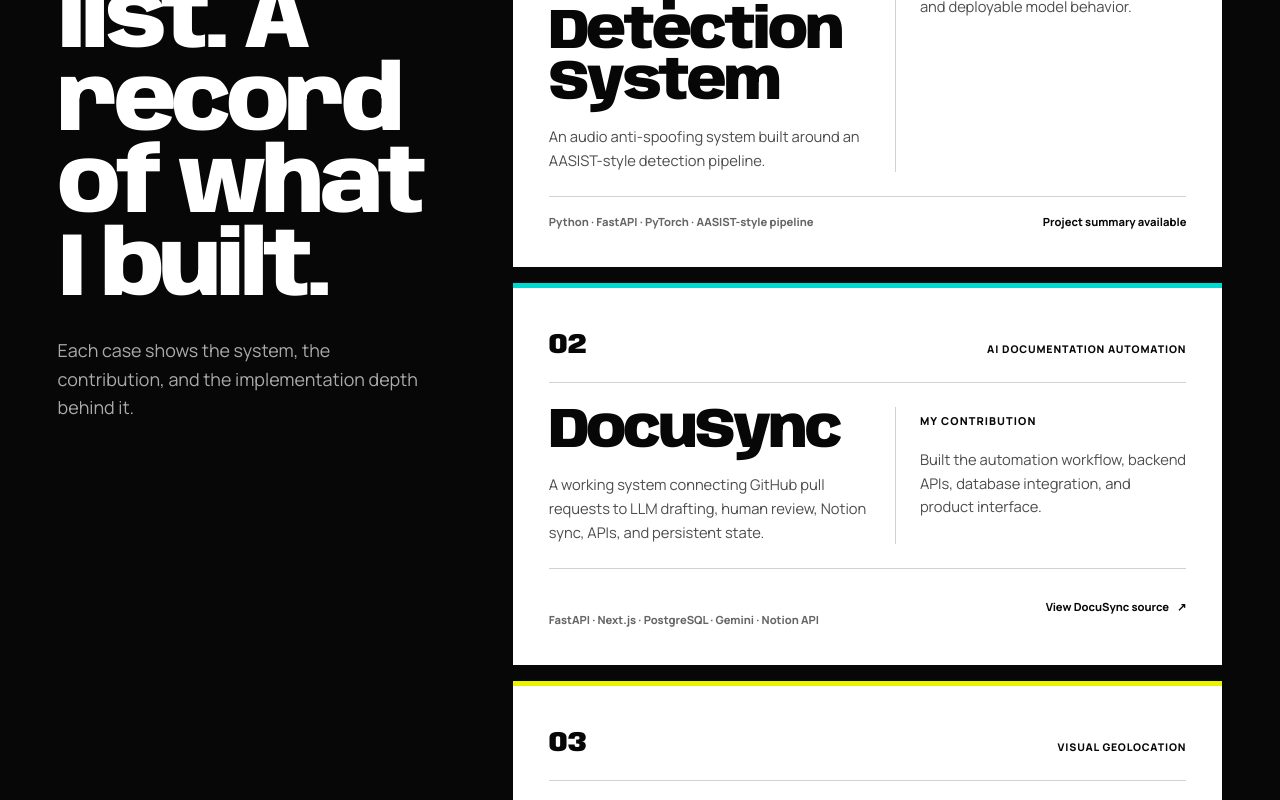
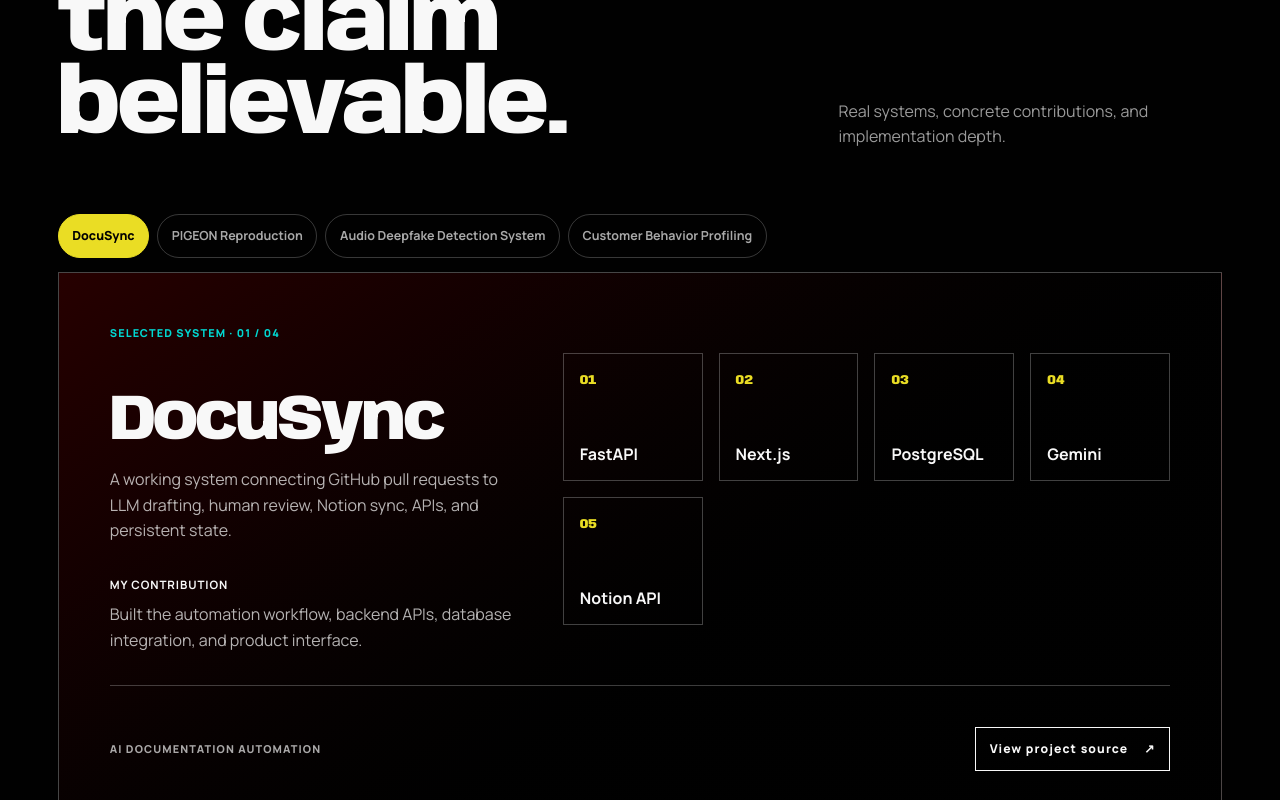
Before and after one commit to ahsankhizar5/ahsan-ai-studio, a Next.js app: page / in a window 1280 px wide. Shown: the part 2700-3500 px from the top of the page. Built offline with nearby package versions, Linux system fonts and the light colour scheme.

Commit message:
feat: add accessible engineering project stage

```diff
--- /dev/null
+++ b/app/components/ProjectStage.tsx
@@ -0,0 +1,163 @@
+"use client";
+
+import { useEffect, useRef, useState } from "react";
+import type { KeyboardEvent } from "react";
+import type { Project } from "../data/profile";
+
+type ProjectStageProps = {
+  projects: readonly Project[];
+};
+
+export function ProjectStage({ projects }: ProjectStageProps) {
+  const [activeIndex, setActiveIndex] = useState(0);
+  const panelRef = useRef<HTMLElement>(null);
+
+  function selectFromKeyboard(event: KeyboardEvent<HTMLButtonElement>, index: number) {
+    if (!["ArrowLeft", "ArrowRight", "Home", "End"].includes(event.key)) return;
+
+    event.preventDefault();
+    const nextIndex =
+      event.key === "Home"
+        ? 0
+        : event.key === "End"
+          ? projects.length - 1
+          : event.key === "ArrowRight"
+            ? (index + 1) % projects.length
+            : (index - 1 + projects.length) % projects.length;
+
+    setActiveIndex(nextIndex);
+    document.getElementById(`project-tab-${nextIndex}`)?.focus();
+  }
+
+  useEffect(() => {
+    if (window.matchMedia("(prefers-reduced-motion: reduce)").matches || !panelRef.current) return;
+
+    let active = true;
+    let context: { revert: () => void } | undefined;
+
+    void import("gsap").then(({ default: gsap }) => {
+      if (!active || !panelRef.current) return;
+
+      context = gsap.context(() => {
+        gsap.fromTo(
+          panelRef.current,
+          { opacity: 0.2, clipPath: "inset(0 7% 0 0)" },
+          {
+            opacity: 1,
+            clipPath: "inset(0 0 0 0)",
+            duration: 0.42,
+            ease: "power3.out",
+            clearProps: "opacity,clipPath",
+          },
+        );
+      }, panelRef);
+    });
+
+    return () => {
+      active = false;
+      context?.revert();
+    };
+  }, [activeIndex]);
+
+  const activeProject = projects[activeIndex];
+  if (!activeProject) return null;
+
+  return (
+    <section
+      id="work"
+      className="project-stage"
+      aria-labelledby="work-title"
+      data-project-stage
+    >
+      <header className="project-stage-heading">
+        <div>
+          <p className="project-stage-kicker">Selected engineering evidence</p>
+          <h2 id="work-title">Work that makes the claim believable.</h2>
+        </div>
+        <p>Real systems, concrete contributions, and implementation depth.</p>
+      </header>
+
+      <div className="project-stage-desktop">
+        <div className="project-tabs" role="tablist" aria-label="Selected engineering projects">
+          {projects.map((project, index) => (
+            <button
+              id={`project-tab-${index}`}
+              key={project.name}
+              type="button"
+              role="tab"
+              aria-selected={index === activeIndex}
+              aria-controls="active-project-panel"
+              tabIndex={index === activeIndex ? 0 : -1}
+              onClick={() => setActiveIndex(index)}
+              onKeyDown={(event) => selectFromKeyboard(event, index)}
+            >
+              {project.name}
+            </button>
+          ))}
+        </div>
+
+        <div
+          id="active-project-panel"
+          className="active-project"
+          role="tabpanel"
+          aria-labelledby={`project-tab-${activeIndex}`}
+          ref={panelRef}
+          data-project-panel
+        >
+          <div className="active-project-copy">
+            <span>
+              Selected system · {String(activeIndex + 1).padStart(2, "0")} /{" "}
+              {String(projects.length).padStart(2, "0")}
+            </span>
+            <h3>{activeProject.name}</h3>
+            <p>{activeProject.description}</p>
+            <strong>My contribution</strong>
+            <p>{activeProject.contribution}</p>
+          </div>
+
+          <ol className="active-project-flow" aria-label={`${activeProject.name} implementation stack`}>
+            {activeProject.stack.map((item, index) => (
+              <li key={item}>
+                <span>{String(index + 1).padStart(2, "0")}</span>
+                <strong>{item}</strong>
+              </li>
+            ))}
+          </ol>
+
+          <div className="active-project-footer">
+            <span>{activeProject.category}</span>
+            {activeProject.href ? (
+              <a href={activeProject.href} target="_blank" rel="noreferrer">
+                View project source <span aria-hidden="true">↗</span>
+              </a>
+            ) : (
+              <span>Project summary available</span>
+            )}
+          </div>
+        </div>
+      </div>
+
+      <div className="project-stage-mobile" aria-label="Selected engineering projects">
+        {projects.map((project, index) => (
+          <article key={project.name}>
+            <span>
+              {String(index + 1).padStart(2, "0")} · {project.category}
+            </span>
+            <h3>{project.name}</h3>
+            <p>{project.description}</p>
+            <strong>My contribution</strong>
+            <p>{project.contribution}</p>
+            <small>{project.stack.join(" · ")}</small>
+            {project.href ? (
+              <a href={project.href} target="_blank" rel="noreferrer">
+                View project source <span aria-hidden="true">↗</span>
+              </a>
+            ) : (
+              <span className="project-summary-available">Project summary available</span>
+            )}
+          </article>
+        ))}
+      </div>
+    </section>
+  );
+}
--- a/app/globals.css
+++ b/app/globals.css
@@ -2376,7 +2376,6 @@
 }
 
 .conversion-section-heading h2,
-.evidence-stage-intro h2,
 .video-capability-heading h2,
 .about-conversion h2,
 .conversion-contact h2 {
@@ -2390,8 +2389,7 @@
   text-wrap: balance;
 }
 
-.conversion-section-heading > p:last-child,
-.evidence-stage-intro > p:last-child {
+.conversion-section-heading > p:last-child {
   max-width: 62ch;
   margin: 0;
   color: rgb(7 7 7 / 70%);
@@ -2431,7 +2429,6 @@
 
 .path-heading > span,
 .engagement-path dt,
-.evidence-case-contribution > span,
 .proof-recognition > span {
   font-size: 0.68rem;
   font-weight: 800;
@@ -2501,135 +2498,144 @@
   background: var(--signal-yellow);
 }
 
-.evidence-stage {
-  display: grid;
+.project-stage {
   padding: var(--conversion-section) var(--conversion-gutter);
-  background: var(--ink);
-  color: var(--surface);
-  gap: clamp(3rem, 7vw, 7rem);
-}
-
-.evidence-stage-intro {
-  align-self: start;
-}
-
-.evidence-stage-intro .signal-label {
+  background: var(--stage);
+  color: var(--white);
+}
+
+.project-stage-heading {
+  display: flex;
+  align-items: end;
+  justify-content: space-between;
+  margin-bottom: clamp(2.5rem, 5vw, 4rem);
+  gap: 2rem 3rem;
+}
+
+.project-stage-heading > div {
+  display: grid;
+  gap: 1.25rem;
+}
+
+.project-stage-kicker,
+.active-project-copy > span,
+.active-project-footer,
+.project-stage-mobile article > span,
+.project-summary-available {
+  margin: 0;
+  font-size: 0.68rem;
+  font-weight: 800;
+  letter-spacing: 0.1em;
+  text-transform: uppercase;
+}
+
+.project-stage-kicker {
   color: var(--signal-cyan);
 }
 
-.evidence-stage-intro h2 {
-  max-width: 8ch;
-  margin-top: 1.25rem;
-}
-
-.evidence-stage-intro > p:last-child {
-  margin-top: 1.5rem;
-  color: rgb(255 255 255 / 66%);
-}
-
-.evidence-list {
-  display: grid;
-  gap: 1rem;
-}
-
-.evidence-case {
-  position: relative;
-  display: grid;
-  min-width: 0;
-  padding: clamp(1.3rem, 3vw, 2.25rem);
-  border-top: 0.35rem solid var(--signal-red);
-  background: var(--surface);
-  color: var(--ink);
-  gap: 1.5rem;
-}
-
-.evidence-case:nth-child(2) {
-  border-top-color: var(--signal-cyan);
-}
-
-.evidence-case:nth-child(3) {
-  border-top-color: var(--signal-yellow);
-}
-
-.evidence-case:nth-child(4) {
-  border-top-color: var(--signal-red);
-}
-
-.evidence-case-index {
-  display: flex;
-  align-items: baseline;
-  justify-content: space-between;
-  padding-bottom: 0.8rem;
-  border-bottom: 1px solid var(--line-dark);
-  gap: 1rem;
-}
-
-.evidence-case-index > span {
-  font-family: var(--font-display), sans-serif;
-  font-size: 1.75rem;
-  font-weight: 900;
-}
-
-.evidence-case-index small {
-  font-size: 0.66rem;
-  font-weight: 800;
-  letter-spacing: 0.08em;
-  text-align: right;
-  text-transform: uppercase;
-}
-
-.evidence-case-main h3 {
-  max-width: 13ch;
+.project-stage-heading h2 {
+  max-width: 52rem;
   margin: 0;
   font-family: var(--font-display), sans-serif;
-  font-size: clamp(2.35rem, 4.4vw, 4.4rem);
+  font-size: clamp(3.5rem, 7vw, 5.75rem);
+  font-stretch: 88%;
+  font-weight: 820;
+  letter-spacing: -0.035em;
+  line-height: 0.92;
+  text-wrap: balance;
+}
+
+.project-stage-heading > p {
+  max-width: 24rem;
+  margin: 0;
+  color: oklch(0.98 0 0 / 62%);
+}
+
+.project-stage-desktop {
+  display: none;
+}
+
+.project-stage-mobile {
+  display: grid;
+  gap: 1rem;
+}
+
+.project-stage-mobile article {
+  display: grid;
+  min-width: 0;
+  padding: 1.4rem;
+  border: 1px solid oklch(0.98 0 0 / 28%);
+  border-top: 0.35rem solid var(--signal-red);
+  background: linear-gradient(145deg, oklch(0.16 0.08 25), var(--stage) 58%);
+  gap: 1rem;
+}
+
+.project-stage-mobile article:nth-child(2) {
+  border-top-color: var(--signal-cyan);
+}
+
+.project-stage-mobile article:nth-child(3) {
+  border-top-color: var(--signal-yellow);
+}
+
+.project-stage-mobile article > span:first-child {
+  color: oklch(0.98 0 0 / 68%);
+}
+
+.project-stage-mobile h3 {
+  max-width: 14ch;
+  margin: 0.5rem 0 0;
+  font-family: var(--font-display), sans-serif;
+  font-size: clamp(2.25rem, 12vw, 3.5rem);
   font-stretch: 86%;
   font-weight: 850;
-  letter-spacing: -0.05em;
-  line-height: 0.9;
-}
-
-.evidence-case-main p,
-.evidence-case-contribution p {
-  max-width: 48ch;
-  margin: 1rem 0 0;
-  color: rgb(7 7 7 / 72%);
-  font-size: 0.92rem;
-}
-
-.evidence-case-contribution {
+  letter-spacing: -0.045em;
+  line-height: 0.92;
+}
+
+.project-stage-mobile p,
+.project-stage-mobile small {
+  margin: 0;
+  color: oklch(0.98 0 0 / 72%);
+}
+
+.project-stage-mobile article > strong {
+  margin-top: 0.5rem;
+  font-size: 0.72rem;
+  letter-spacing: 0.08em;
+  text-transform: uppercase;
+}
+
+.project-stage-mobile small {
   padding-top: 1rem;
-  border-top: 1px solid var(--line-dark);
-}
-
-.evidence-case-footer {
+  border-top: 1px solid oklch(0.98 0 0 / 24%);
+  overflow-wrap: anywhere;
+  font-size: 0.72rem;
+}
+
+.project-stage-mobile a,
+.active-project-footer a {
+  display: inline-flex;
+  min-height: 2.75rem;
+  align-items: center;
+  justify-content: space-between;
+  padding: 0.65rem 0.85rem;
+  border: 1px solid currentColor;
+  color: inherit;
+  font-size: 0.76rem;
+  font-weight: 800;
+  gap: 1rem;
+  text-decoration: none;
+}
+
+.project-stage-mobile a {
+  margin-top: 0.5rem;
+}
+
+.project-summary-available {
+  min-height: 2.75rem;
   display: flex;
-  align-items: flex-end;
-  justify-content: space-between;
-  flex-wrap: wrap;
-  padding-top: 1rem;
-  border-top: 1px solid var(--line-dark);
-  gap: 1rem;
-}
-
-.evidence-case-footer p,
-.evidence-case-footer > span,
-.evidence-case-footer a {
-  margin: 0;
-  font-size: 0.7rem;
-  font-weight: 750;
-}
-
-.evidence-case-footer p {
-  max-width: 52ch;
-  color: rgb(7 7 7 / 62%);
-}
-
-.evidence-case-footer a {
-  min-height: 2.75rem;
-  display: inline-flex;
   align-items: center;
-  gap: 0.5rem;
 }
 
 .video-capability-section {
@@ -2955,19 +2961,143 @@
     border-left: 1px solid var(--ink);
   }
 
-  .evidence-case {
-    grid-template-columns: minmax(0, 1.05fr) minmax(0, 0.95fr);
-  }
-
-  .evidence-case-index,
-  .evidence-case-footer {
+  .project-stage-desktop {
+    display: block;
+  }
+
+  .project-stage-mobile {
+    display: none;
+  }
+
+  .project-tabs {
+    display: flex;
+    flex-wrap: wrap;
+    margin-bottom: 0.875rem;
+    gap: 0.5rem;
+  }
+
+  .project-tabs button {
+    min-height: 2.75rem;
+    padding: 0.65rem 0.85rem;
+    border: 1px solid oklch(0.98 0 0 / 22%);
+    border-radius: 999px;
+    background: transparent;
+    color: oklch(0.98 0 0 / 68%);
+    cursor: pointer;
+    font: inherit;
+    font-size: 0.78rem;
+    font-weight: 700;
+  }
+
+  .project-tabs button[aria-selected="true"] {
+    border-color: var(--citrus);
+    background: var(--citrus);
+    color: var(--stage);
+    font-weight: 800;
+  }
+
+  .project-tabs button:focus-visible {
+    outline-color: var(--signal-cyan);
+    box-shadow: 0 0 0 6px var(--stage);
+  }
+
+  .active-project {
+    position: relative;
+    display: grid;
+    min-height: 36rem;
+    padding: clamp(2rem, 4vw, 4rem);
+    border: 1px solid oklch(0.98 0 0 / 28%);
+    overflow: hidden;
+    background: linear-gradient(145deg, oklch(0.16 0.08 25), var(--stage) 58%);
+    gap: 2rem 3rem;
+    grid-template-columns: minmax(0, 0.8fr) minmax(0, 1.2fr);
+  }
+
+  .active-project-copy {
+    display: flex;
+    min-width: 0;
+    flex-direction: column;
+  }
+
+  .active-project-copy > span {
+    color: var(--signal-cyan);
+  }
+
+  .active-project-copy h3 {
+    max-width: 12ch;
+    margin: auto 0 1rem;
+    font-family: var(--font-display), sans-serif;
+    font-size: clamp(3rem, 5vw, 4rem);
+    font-stretch: 86%;
+    font-weight: 850;
+    letter-spacing: -0.045em;
+    line-height: 0.94;
+  }
+
+  .active-project-copy p {
+    max-width: 48ch;
+    margin: 0;
+    color: oklch(0.98 0 0 / 72%);
+  }
+
+  .active-project-copy > strong {
+    margin-top: 2rem;
+    font-size: 0.72rem;
+    letter-spacing: 0.08em;
+    text-transform: uppercase;
+  }
+
+  .active-project-copy > strong + p {
+    margin-top: 0.5rem;
+  }
+
+  .active-project-flow {
+    align-self: center;
+    display: grid;
+    margin: 0;
+    padding: 0;
+    gap: 1rem;
+    grid-template-columns: repeat(auto-fit, minmax(8rem, 1fr));
+    list-style: none;
+  }
+
+  .active-project-flow li {
+    min-height: 8rem;
+    display: flex;
+    min-width: 0;
+    flex-direction: column;
+    justify-content: space-between;
+    padding: 1rem;
+    border: 1px solid oklch(0.98 0 0 / 26%);
+    gap: 1rem;
+  }
+
+  .active-project-flow li > span {
+    color: var(--citrus);
+    font-family: var(--font-display), sans-serif;
+    font-size: 0.82rem;
+    font-weight: 850;
+  }
+
+  .active-project-flow strong {
+    overflow-wrap: anywhere;
+    line-height: 1.25;
+  }
+
+  .active-project-footer {
+    display: flex;
+    align-items: center;
+    justify-content: space-between;
+    padding-top: 1rem;
+    border-top: 1px solid oklch(0.98 0 0 / 24%);
+    color: oklch(0.98 0 0 / 68%);
+    gap: 1rem;
     grid-column: 1 / -1;
   }
 
-  .evidence-case-contribution {
-    padding: 0 0 0 1.5rem;
-    border-top: 0;
-    border-left: 1px solid var(--line-dark);
+  .active-project-footer a {
+    color: var(--white);
+    text-transform: none;
   }
 
   .about-conversion {
@@ -2994,15 +3124,6 @@
 
   .conversion-section-heading .signal-label {
     grid-column: 1 / -1;
-  }
-
-  .evidence-stage {
-    grid-template-columns: minmax(18rem, 0.68fr) minmax(0, 1.32fr);
-  }
-
-  .evidence-stage-intro {
-    position: sticky;
-    top: 7rem;
   }
 
   .video-capability-heading {
@@ -3094,6 +3215,14 @@
 }
 
 @media (max-width: 767px) {
+  .project-stage-heading {
+    display: grid;
+  }
+
+  .project-stage-heading h2 {
+    font-size: clamp(3.2rem, 15vw, 4.75rem);
+  }
+
   .conversion-hero {
     min-height: auto;
   }
@@ -3127,19 +3256,18 @@
   }
 }
 
-@media (prefers-reduced-motion: reduce) {
-  .evidence-stage-intro {
-    position: static;
-  }
-}
-
 @media (forced-colors: active) {
   .operator-frame,
   .engagement-path,
-  .evidence-case,
+  .active-project,
+  .project-stage-mobile article,
   .conversion-contact,
   .output-rail {
     border: 1px solid CanvasText;
+  }
+
+  .project-tabs button {
+    border: 1px solid ButtonText;
   }
 }
 
--- a/app/page.tsx
+++ b/app/page.tsx
@@ -1,6 +1,7 @@
 import { CopyEmail } from "./components/CopyEmail";
 import { HomepageHero } from "./components/HomepageHero";
 import { MotionController } from "./components/MotionController";
+import { ProjectStage } from "./components/ProjectStage";
 import { SiteFooter } from "./components/SiteFooter";
 import { SiteHeader } from "./components/SiteHeader";
 import {
@@ -20,6 +21,19 @@
   certifications[0],
   recognition[0],
 ] as const;
+
+const featuredProjectNames = [
+  "DocuSync",
+  "PIGEON Reproduction",
+  "Audio Deepfake Detection System",
+  "Customer Behavior Profiling",
+] as const;
+
+const featuredProjects = featuredProjectNames
+  .map((name) => engineeringProjects.find((project) => project.name === name))
+  .filter(
+    (project): project is (typeof engineeringProjects)[number] => Boolean(project),
+  );
 
 const structuredData = {
   "@context": "https://schema.org",
@@ -124,44 +138,7 @@
           </div>
         </section>
 
-        <section id="work" className="evidence-stage" data-project-stage aria-labelledby="work-title">
-          <div className="evidence-stage-intro" data-motion-reveal>
-            <p className="signal-label">Selected engineering evidence</p>
-            <h2 id="work-title">Not a tool list. A record of what I built.</h2>
-            <p>
-              Each case shows the system, the contribution, and the implementation depth behind it.
-            </p>
-          </div>
-
-          <div className="evidence-list">
-            {engineeringProjects.map((project, index) => (
-              <article className="evidence-case" data-project-panel key={project.name}>
-                <div className="evidence-case-index">
-                  <span>{String(index + 1).padStart(2, "0")}</span>
-                  <small>{project.category}</small>
-                </div>
-                <div className="evidence-case-main">
-                  <h3>{project.name}</h3>
-                  <p>{project.description}</p>
-                </div>
-                <div className="evidence-case-contribution">
-                  <span>My contribution</span>
-                  <p>{project.contribution}</p>
-                </div>
-                <div className="evidence-case-footer">
-                  <p>{project.stack.join(" · ")}</p>
-                  {project.href ? (
-                    <a href={project.href} target="_blank" rel="noreferrer">
-                      View {project.name} source <span aria-hidden="true">↗</span>
-                    </a>
-                  ) : (
-                    <span>Project summary available</span>
-                  )}
-                </div>
-              </article>
-            ))}
-          </div>
-        </section>
+        <ProjectStage projects={featuredProjects} />
 
         <section className="video-capability-section" aria-labelledby="video-capability-title">
           <div className="video-capability-heading" data-motion-reveal>
```
Also changed, not shown: 1 other file (tests, documents, lock files or other folders).
